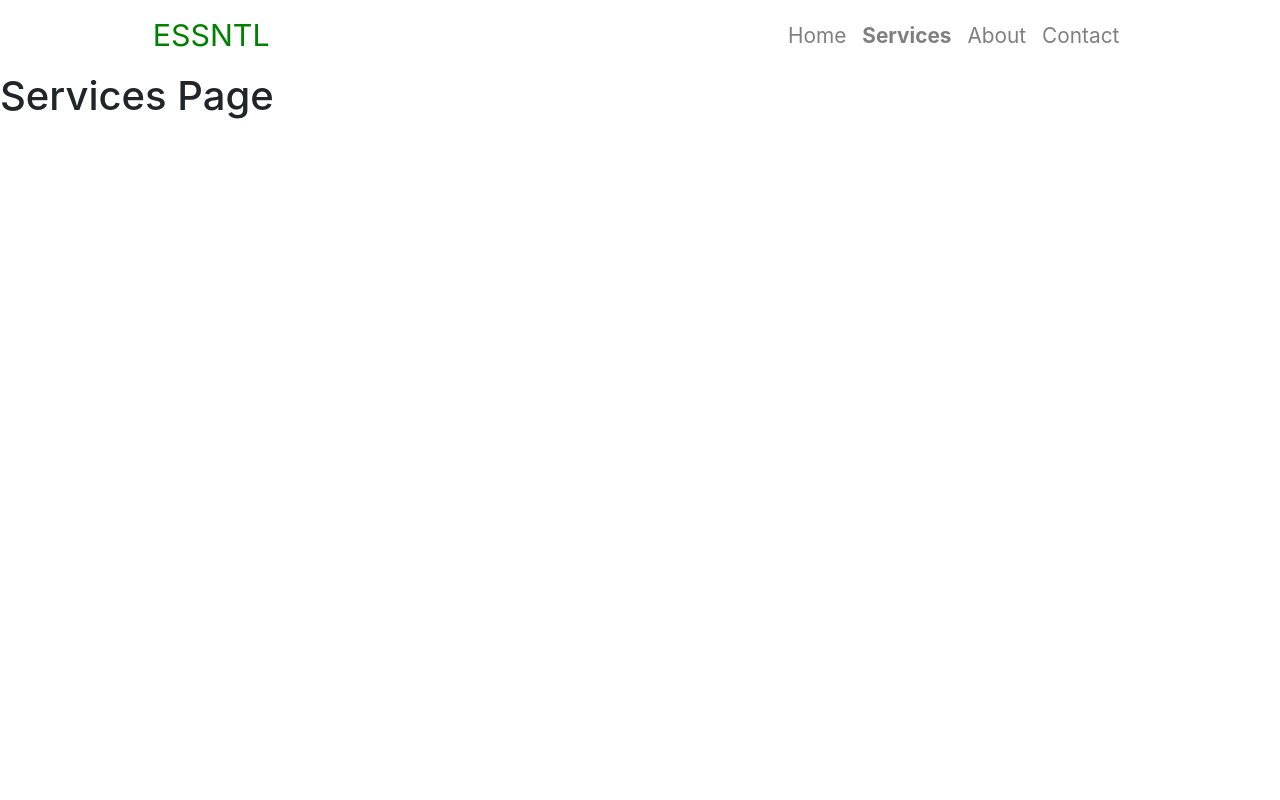
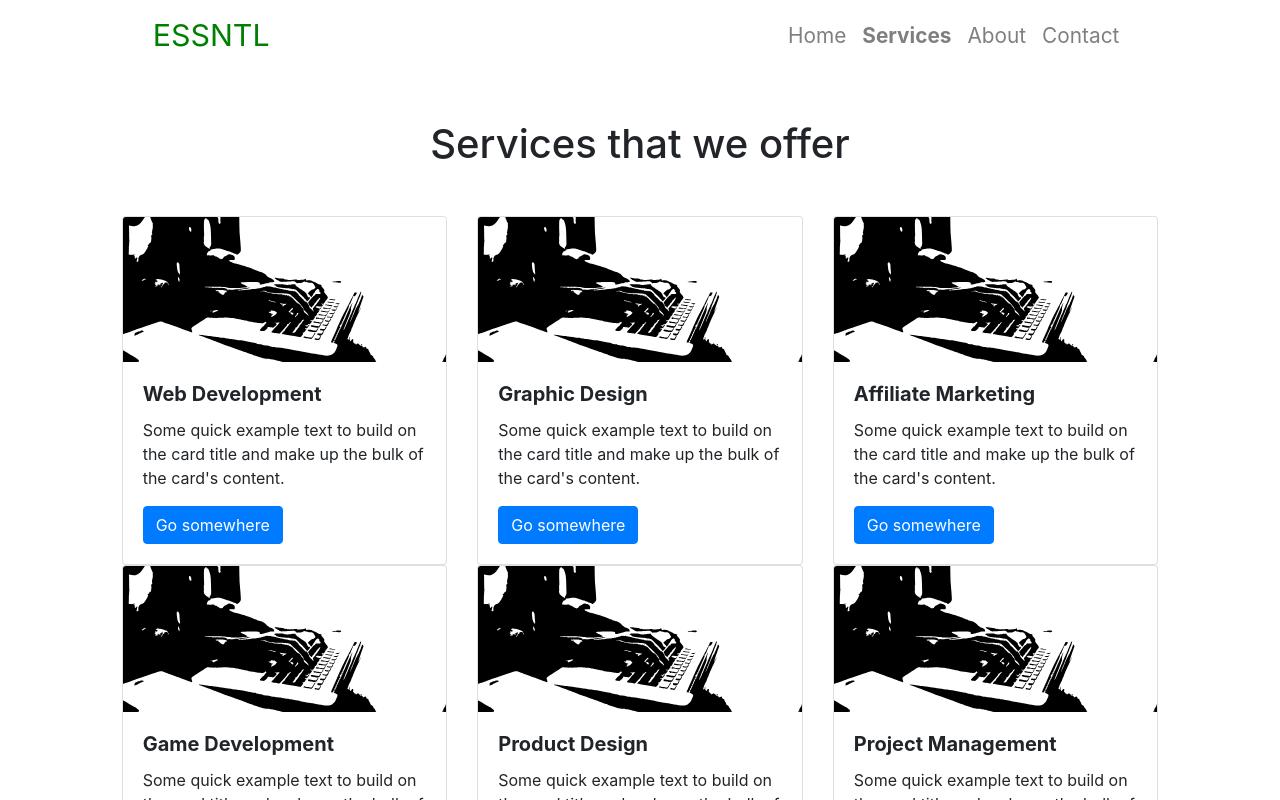
Before and after one commit to maurya512/reponsive-webdesign, a React (Create React App) app: page /services in a window 1280 px wide. Shown: the top 800 px of the page. Built offline with nearby package versions, Linux system fonts and the light colour scheme.

Commit message:
changed the component to use the data component

```diff
--- a/src/Service.js
+++ b/src/Service.js
@@ -1,10 +1,33 @@
 import React from 'react'
+
+// import files
+import Card from './Card'
+import Data from './Data'
 
 function Service() {
     return (
-        <h1>
-            Services Page
-        </h1>
+        <>
+            <div className='my-5'>
+                <h1 className='text-center'>Services that we offer</h1>
+            </div>
+            <div className='container-fluid mb-5'>
+                <div className='row '>
+                    <div className='col-10 mx-auto'>
+                        <div className='row gy-4'>
+                            {/* mapping through the array of objects in Data component */}
+                            {
+                                Data.map((val, ind) => {
+                                    return <Card key={ind}
+                                    imgsrc={val.imgsrc}
+                                    title={val.title}
+                                    />
+                                })
+                            }
+                        </div>
+                    </div>
+                </div>
+            </div>
+        </>
     )
 }
 
```
